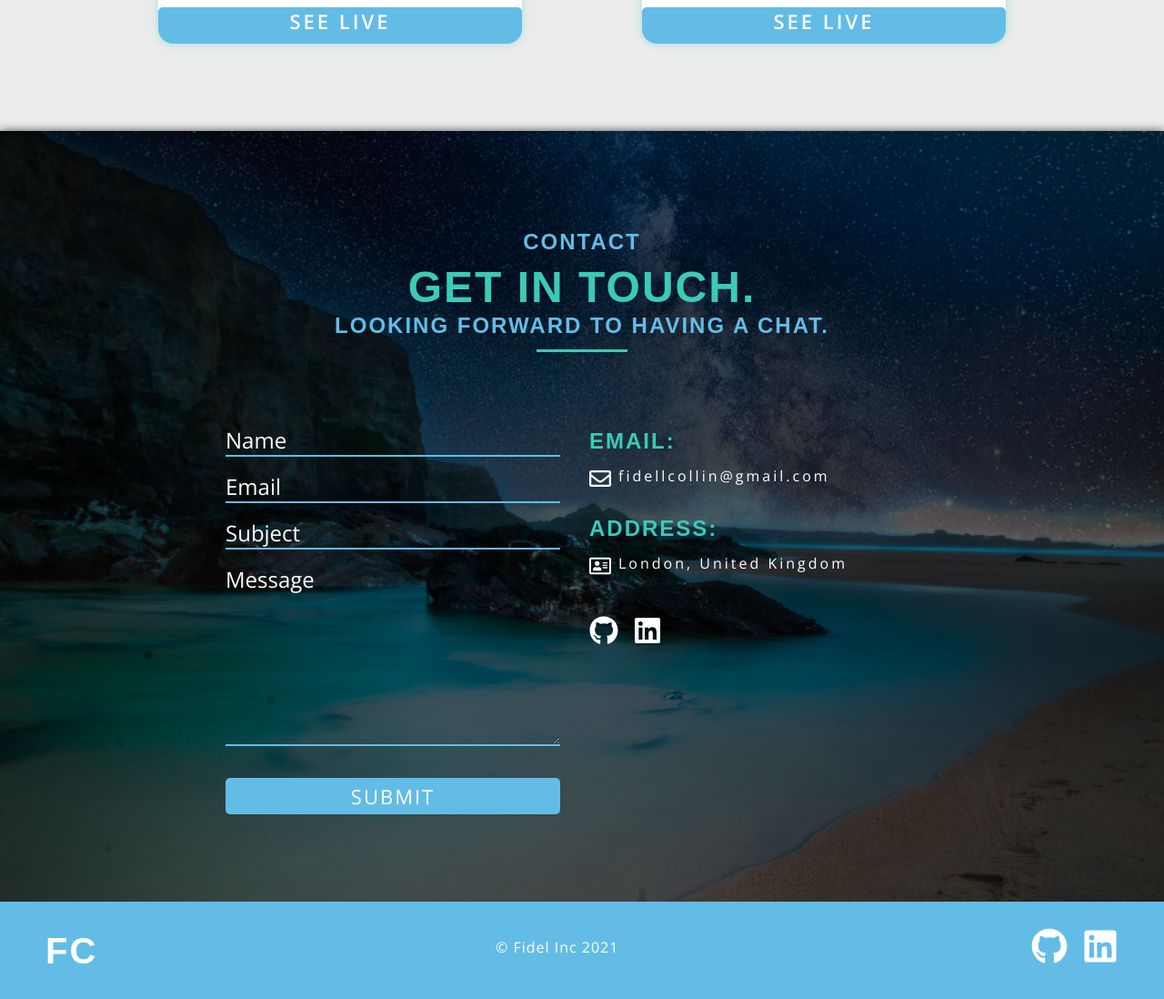
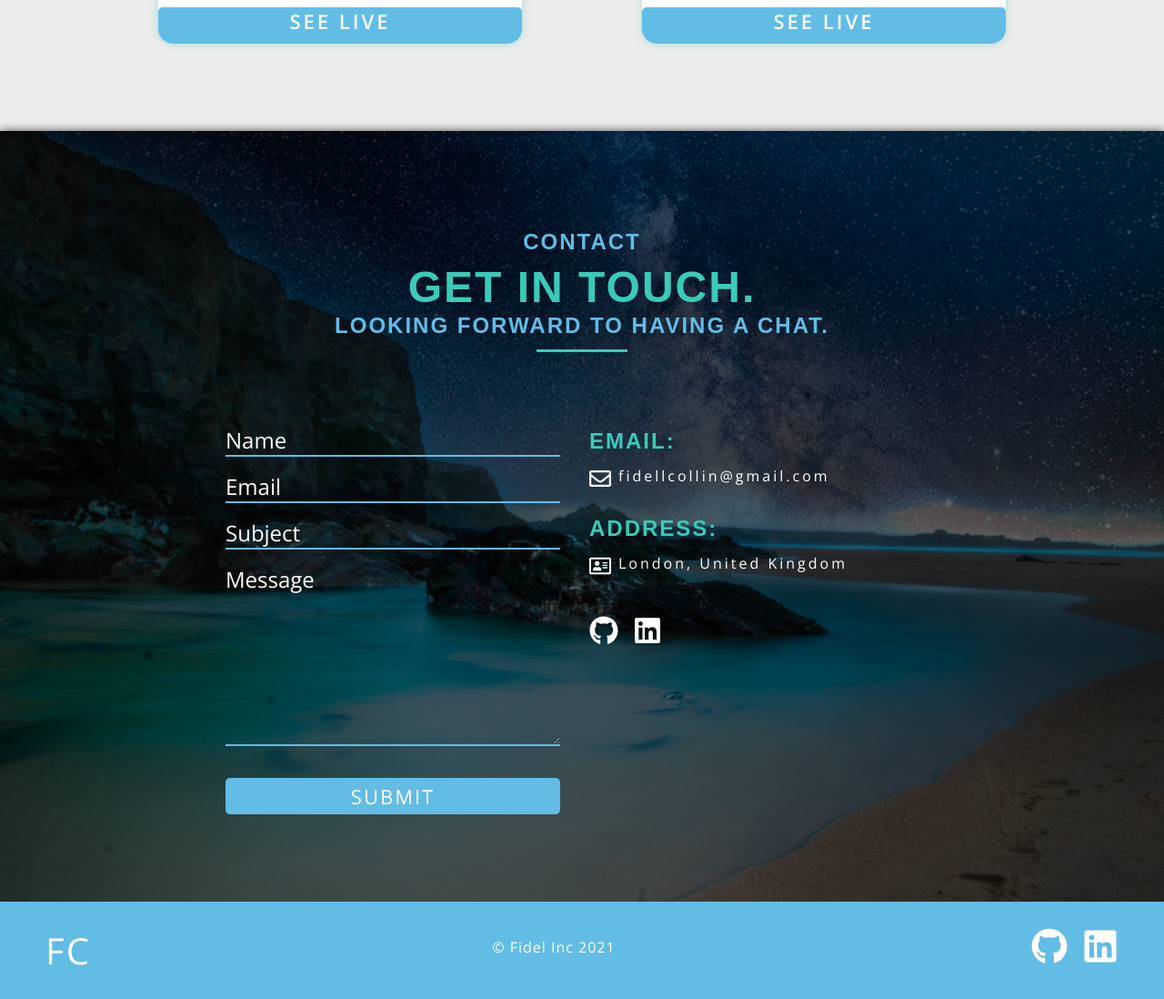
Before and after one commit to fidsta1990/my-portfolio, a React (Create React App) app: page / in a window 1280 px wide. Shown: the part 2847-3945 px from the top of the page at 91% size. Built offline with nearby package versions, Linux system fonts and the light colour scheme; a web font is replaced by a local one.

Commit message:
adjusted font weight and font family for logo in footer section

```diff
--- a/src/components/footer/footerStyle.js
+++ b/src/components/footer/footerStyle.js
@@ -3,7 +3,7 @@ import {
   setColor,
   setFlex,
   sizes,
-  transition,
+  setFont,
 } from "../../components/globalstyles/helper";
 import { Wrapper } from "../../components/Wrapper";
 import { Container } from "../../components/Wrapper";
@@ -17,7 +17,7 @@ export const FooterWrapper = styled(Wrapper)`
 export const FooterContain = styled(Container)`
   ${setFlex({ x: "space-between", y: "center", d: "row" })}
 
-  p{
+  p {
     color: ${setColor.mainWhite};
   }
 `;
@@ -27,6 +27,8 @@ export const FooterLogo = styled.div`
   cursor: pointer;
   h2 {
     color: ${setColor.mainWhite};
+    font-weight: 400;
+    ${setFont.main};
   }
 `;
 
```
